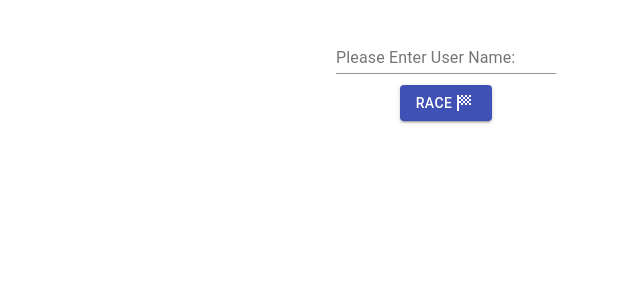
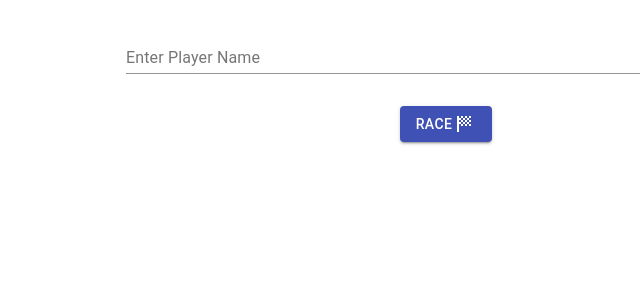
Before and after one commit to Nabid-Kaisar/typeracer, a React (Create React App) app in the folder client/: page / in a window 1280 px wide. Shown: the top 300 px of the page, without its empty margins (194-834 px from the left). Built offline with nearby package versions, Linux system fonts and the light colour scheme.

Commit message:
text and input box overlapping design fixed

```diff
--- a/client/src/components/Register.tsx
+++ b/client/src/components/Register.tsx
@@ -27,12 +27,12 @@ const Register: React.FC<Props> = (props) => {
   };
 
   return (
-    <Box component="div" className="flex flex-col my-[2%]">
+    <Box component="div" className="flex flex-col my-[2%] w-1/2">
       <Input
         value={name}
         className="w-auto"
         handleChange={handleNameChange}
-        label={"Please Enter User Name:"}
+        label={"Enter Player Name"}
       />
       <Box className="my-[5%] text-center">
         <Button variant="contained" color="primary" onClick={handleFormSubmit}>
```
